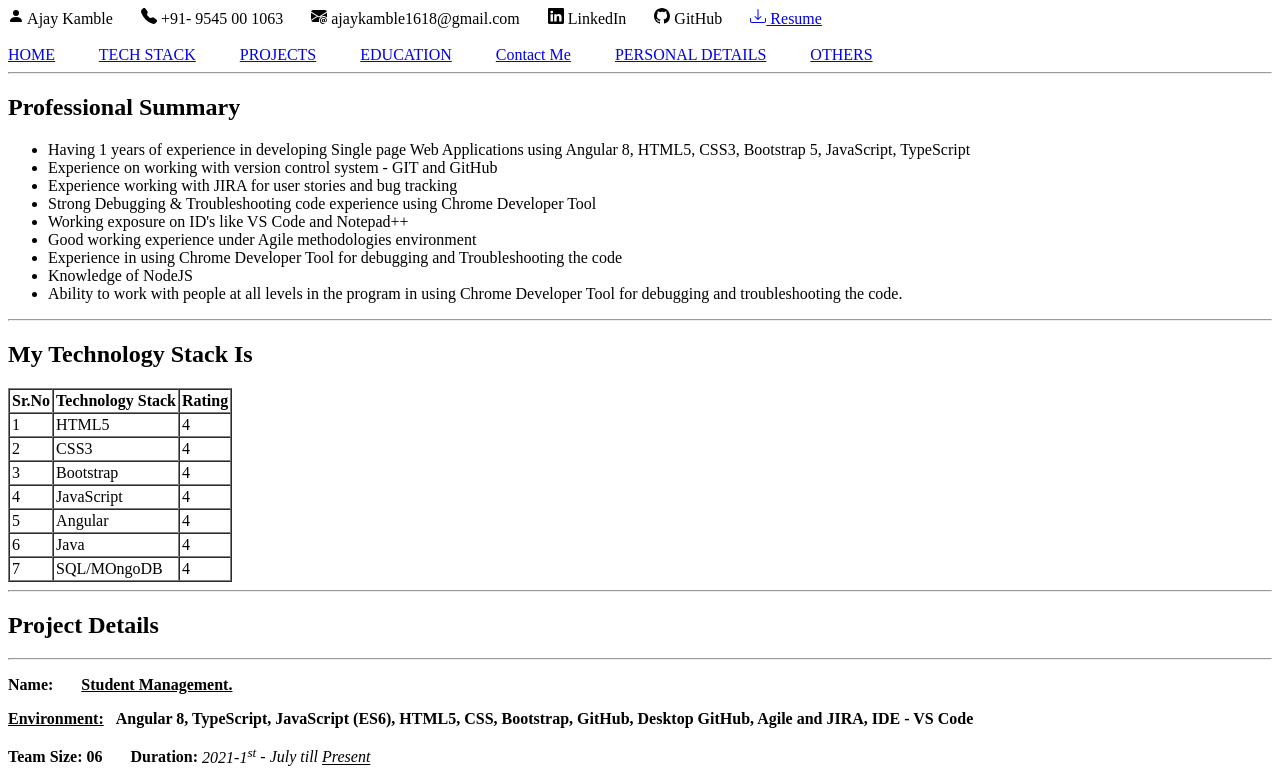
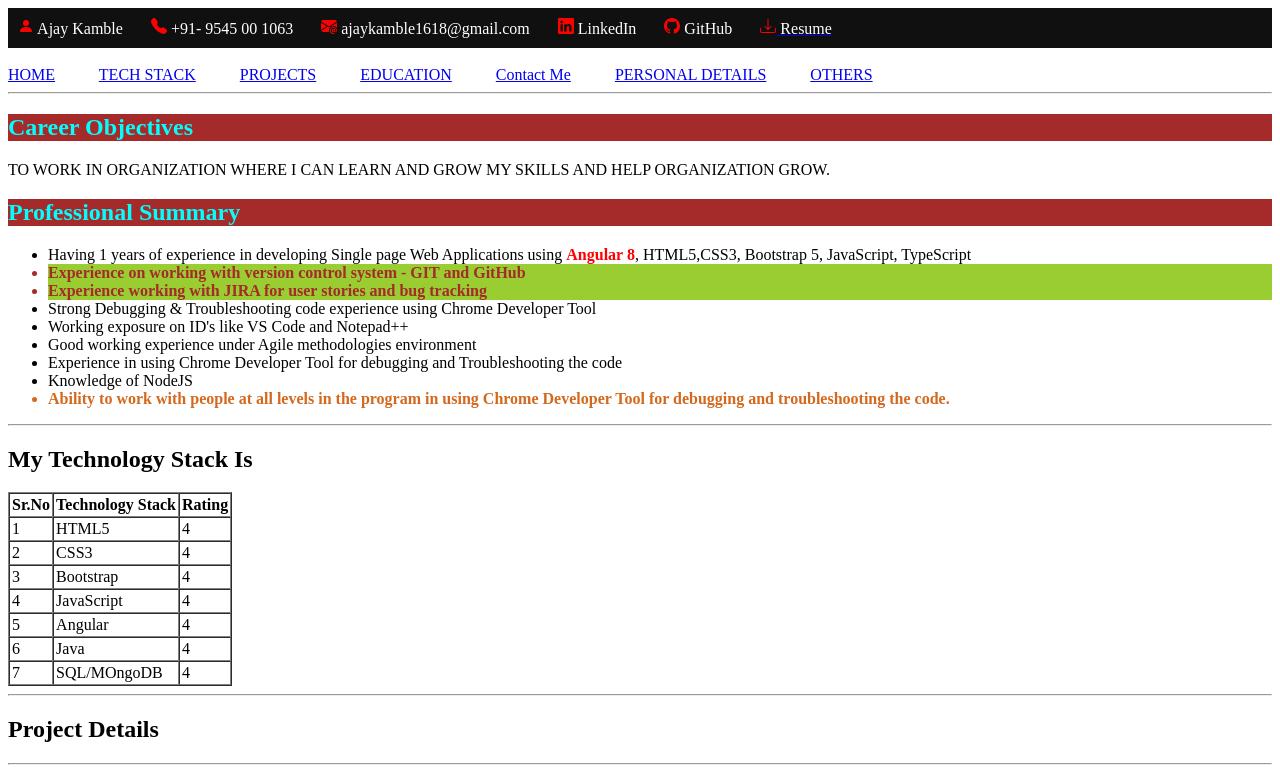
Before and after one commit to Aj-Kamble/my_profile, a plain HTML site: page index.html in a window 1280 px wide. Shown: the top 778 px of the page. Drawn offline with Linux system fonts and the light colour scheme.

Commit message:
assignment- changes in index.html
icon color, header back-color,  and play with list item

```diff
--- a/index.html
+++ b/index.html
@@ -6,8 +6,36 @@
     <meta name="viewport" content="width=device-width, initial-scale=1.0">
     <title>My Profile</title>
     <link rel="shortcut icon" href="assets/favicon.ico" type="image/x-icon">
+    <style>
+        svg{
+            color: red;
+        }
+        .personalDetails{
+            color: white;
+        }
+        header{
+            background-color: rgb(17, 16, 16);
+            padding: 10px;
+        }
+        .heading{
+            color:aqua;
+            background-color: brown;
+        }
+        #angular{
+            color: red;
+            font-weight: bold;
+        }
+        .experience{
+            color:brown;
+            font-weight: bolder;
+            background-color: yellowgreen;
+        }
+        #ability{
+            color: chocolate;
+            font-weight: bolder;
+        }
+    </style>
 </head>
-
 <body>
     <!-- Header Section -->
     <header>
@@ -15,13 +43,13 @@
             <svg xmlns="http://www.w3.org/2000/svg" width="16" height="16" fill="currentColor" class="bi bi-person-fill"
                 viewBox="0 0 16 16">
                 <path d="M3 14s-1 0-1-1 1-4 6-4 6 3 6 4-1 1-1 1zm5-6a3 3 0 1 0 0-6 3 3 0 0 0 0 6" />
-            </svg> Ajay Kamble &nbsp; &nbsp; &nbsp;
+            </svg><span class="personalDetails"> Ajay Kamble</span> &nbsp; &nbsp; &nbsp;
 
             <svg xmlns="http://www.w3.org/2000/svg" width="16" height="16" fill="currentColor"
                 class="bi bi-telephone-fill" viewBox="0 0 16 16">
                 <path fill-rule="evenodd"
                     d="M1.885.511a1.745 1.745 0 0 1 2.61.163L6.29 2.98c.329.423.445.974.315 1.494l-.547 2.19a.68.68 0 0 0 .178.643l2.457 2.457a.68.68 0 0 0 .644.178l2.189-.547a1.75 1.75 0 0 1 1.494.315l2.306 1.794c.829.645.905 1.87.163 2.611l-1.034 1.034c-.74.74-1.846 1.065-2.877.702a18.6 18.6 0 0 1-7.01-4.42 18.6 18.6 0 0 1-4.42-7.009c-.362-1.03-.037-2.137.703-2.877z" />
-            </svg> +91- 9545 00 1063 &nbsp; &nbsp; &nbsp;
+            </svg><span class="personalDetails"> +91- 9545 00 1063</span> &nbsp; &nbsp; &nbsp;
 
             <svg xmlns="http://www.w3.org/2000/svg" width="16" height="16" fill="currentColor"
                 class="bi bi-envelope-at-fill" viewBox="0 0 16 16">
@@ -29,25 +57,25 @@
                     d="M2 2A2 2 0 0 0 .05 3.555L8 8.414l7.95-4.859A2 2 0 0 0 14 2zm-2 9.8V4.698l5.803 3.546zm6.761-2.97-6.57 4.026A2 2 0 0 0 2 14h6.256A4.5 4.5 0 0 1 8 12.5a4.49 4.49 0 0 1 1.606-3.446l-.367-.225L8 9.586zM16 9.671V4.697l-5.803 3.546.338.208A4.5 4.5 0 0 1 12.5 8c1.414 0 2.675.652 3.5 1.671" />
                 <path
                     d="M15.834 12.244c0 1.168-.577 2.025-1.587 2.025-.503 0-1.002-.228-1.12-.648h-.043c-.118.416-.543.643-1.015.643-.77 0-1.259-.542-1.259-1.434v-.529c0-.844.481-1.4 1.26-1.4.585 0 .87.333.953.63h.03v-.568h.905v2.19c0 .272.18.42.411.42.315 0 .639-.415.639-1.39v-.118c0-1.277-.95-2.326-2.484-2.326h-.04c-1.582 0-2.64 1.067-2.64 2.724v.157c0 1.867 1.237 2.654 2.57 2.654h.045c.507 0 .935-.07 1.18-.18v.731c-.219.1-.643.175-1.237.175h-.044C10.438 16 9 14.82 9 12.646v-.214C9 10.36 10.421 9 12.485 9h.035c2.12 0 3.314 1.43 3.314 3.034zm-4.04.21v.227c0 .586.227.8.581.8.31 0 .564-.17.564-.743v-.367c0-.516-.275-.708-.572-.708-.346 0-.573.245-.573.791" />
-            </svg> ajaykamble1618@gmail.com &nbsp; &nbsp; &nbsp;
+            </svg> <span class="personalDetails">ajaykamble1618@gmail.com</span> &nbsp; &nbsp; &nbsp;
 
             <svg xmlns="http://www.w3.org/2000/svg" width="16" height="16" fill="currentColor" class="bi bi-linkedin"
                 viewBox="0 0 16 16">
                 <path
                     d="M0 1.146C0 .513.526 0 1.175 0h13.65C15.474 0 16 .513 16 1.146v13.708c0 .633-.526 1.146-1.175 1.146H1.175C.526 16 0 15.487 0 14.854zm4.943 12.248V6.169H2.542v7.225zm-1.2-8.212c.837 0 1.358-.554 1.358-1.248-.015-.709-.52-1.248-1.342-1.248S2.4 3.226 2.4 3.934c0 .694.521 1.248 1.327 1.248zm4.908 8.212V9.359c0-.216.016-.432.08-.586.173-.431.568-.878 1.232-.878.869 0 1.216.662 1.216 1.634v3.865h2.401V9.25c0-2.22-1.184-3.252-2.764-3.252-1.274 0-1.845.7-2.165 1.193v.025h-.016l.016-.025V6.169h-2.4c.03.678 0 7.225 0 7.225z" />
-            </svg> LinkedIn &nbsp; &nbsp; &nbsp;
+            </svg><span  class="personalDetails"> LinkedIn</span> &nbsp; &nbsp; &nbsp;
 
             <svg xmlns="http://www.w3.org/2000/svg" width="16" height="16" fill="currentColor" class="bi bi-github"
                 viewBox="0 0 16 16">
                 <path
                     d="M8 0C3.58 0 0 3.58 0 8c0 3.54 2.29 6.53 5.47 7.59.4.07.55-.17.55-.38 0-.19-.01-.82-.01-1.49-2.01.37-2.53-.49-2.69-.94-.09-.23-.48-.94-.82-1.13-.28-.15-.68-.52-.01-.53.63-.01 1.08.58 1.23.82.72 1.21 1.87.87 2.33.66.07-.52.28-.87.51-1.07-1.78-.2-3.64-.89-3.64-3.95 0-.87.31-1.59.82-2.15-.08-.2-.36-1.02.08-2.12 0 0 .67-.21 2.2.82.64-.18 1.32-.27 2-.27s1.36.09 2 .27c1.53-1.04 2.2-.82 2.2-.82.44 1.1.16 1.92.08 2.12.51.56.82 1.27.82 2.15 0 3.07-1.87 3.75-3.65 3.95.29.25.54.73.54 1.48 0 1.07-.01 1.93-.01 2.2 0 .21.15.46.55.38A8.01 8.01 0 0 0 16 8c0-4.42-3.58-8-8-8" />
-            </svg> GitHub   &nbsp; &nbsp; &nbsp;
+            </svg> <span  class="personalDetails">GitHub </span>  &nbsp; &nbsp; &nbsp;
             <a href="assets/Ajay Kamble(9545001063).pdf" download="">
                 <svg xmlns="http://www.w3.org/2000/svg" width="16" height="16" fill="currentColor" class="bi bi-download" viewBox="0 0 16 16">
                     <path d="M.5 9.9a.5.5 0 0 1 .5.5v2.5a1 1 0 0 0 1 1h12a1 1 0 0 0 1-1v-2.5a.5.5 0 0 1 1 0v2.5a2 2 0 0 1-2 2H2a2 2 0 0 1-2-2v-2.5a.5.5 0 0 1 .5-.5"/>
                     <path d="M7.646 11.854a.5.5 0 0 0 .708 0l3-3a.5.5 0 0 0-.708-.708L8.5 10.293V1.5a.5.5 0 0 0-1 0v8.793L5.354 8.146a.5.5 0 1 0-.708.708z"/>
                   </svg>
-                Resume</a>
+               <span class="personalDetails"> Resume</span></a>
         </div>
     </header>
     &nbsp; &nbsp; &nbsp; &nbsp; &nbsp;
@@ -66,21 +94,21 @@
     <main>
         <!-- Home Section -->
         <section id="home">
-            <h2>Professional Summary</h2>
+            <h2 class="heading">Career Objectives</h2>
+            <p>
+                TO WORK IN ORGANIZATION WHERE I CAN LEARN AND GROW MY SKILLS AND HELP ORGANIZATION GROW.
+            </p>
+            <h2 class="heading">Professional Summary</h2>
             <ul>
-                <li>Having 1 years of experience in developing Single page Web Applications using Angular 8, HTML5,
-                    CSS3, Bootstrap 5, JavaScript, TypeScript</li>
-                <li>Experience on working with version control system - GIT and GitHub</li>
-                <li>Experience working with JIRA for user stories and bug tracking
-                </li>
-                <li>Strong Debugging & Troubleshooting code experience using Chrome Developer Tool
-                </li>
+                <li>Having 1 years of experience in developing Single page Web Applications using <span id="angular">Angular 8</span>, HTML5,CSS3, Bootstrap 5, JavaScript, TypeScript</li>
+                    <li class="experience">Experience on working with version control system - GIT and GitHub</li>
+                    <li class="experience">Experience working with JIRA for user stories and bug tracking</li>
+                <li>Strong Debugging & Troubleshooting code experience using Chrome Developer Tool</li>
                 <li>Working exposure on ID's like VS Code and Notepad++</li>
                 <li>Good working experience under Agile methodologies environment</li>
-                <li>Experience in using Chrome Developer Tool for debugging and Troubleshooting the code
-                </li>
+                <li>Experience in using Chrome Developer Tool for debugging and Troubleshooting the code</li>
                 <li>Knowledge of NodeJS</li>
-                <li>Ability to work with people at all levels in the program in using Chrome Developer Tool for debugging and troubleshooting the code.</li>
+                <li id="ability">Ability to work with people at all levels in the program in using Chrome Developer Tool for debugging and troubleshooting the code.</li>
             </ul>
         </section>
         <hr>
```
